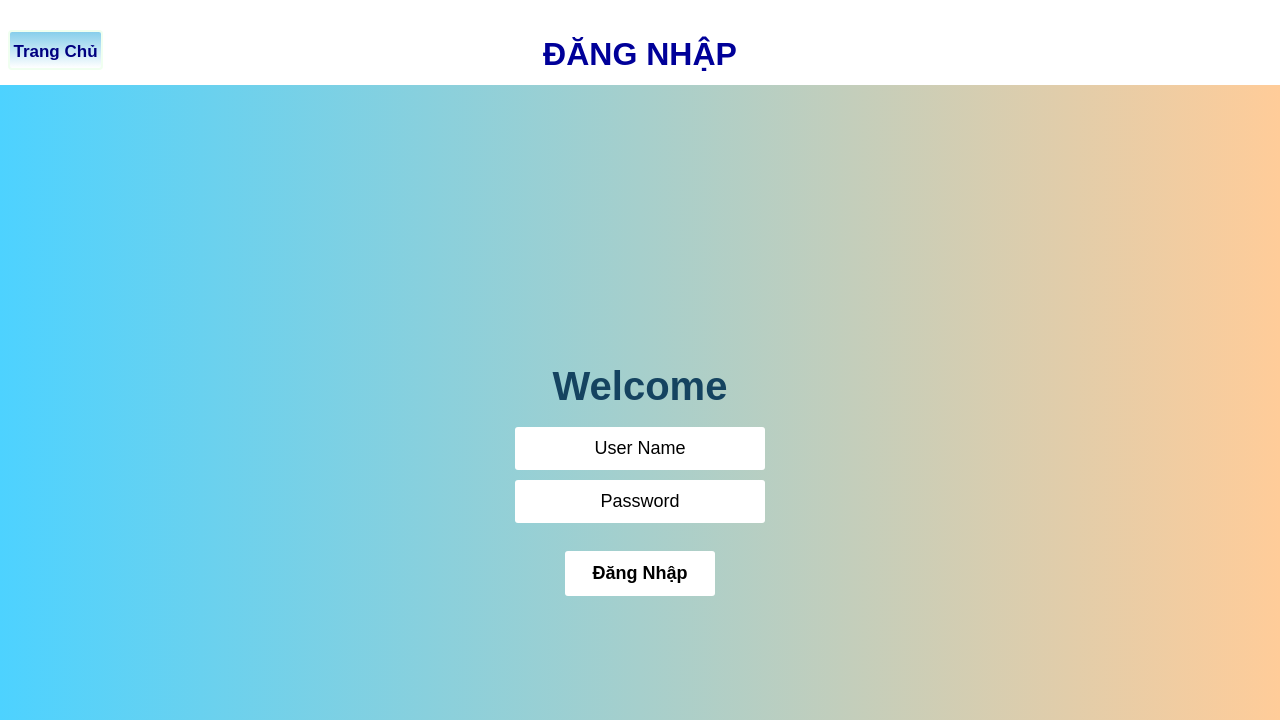
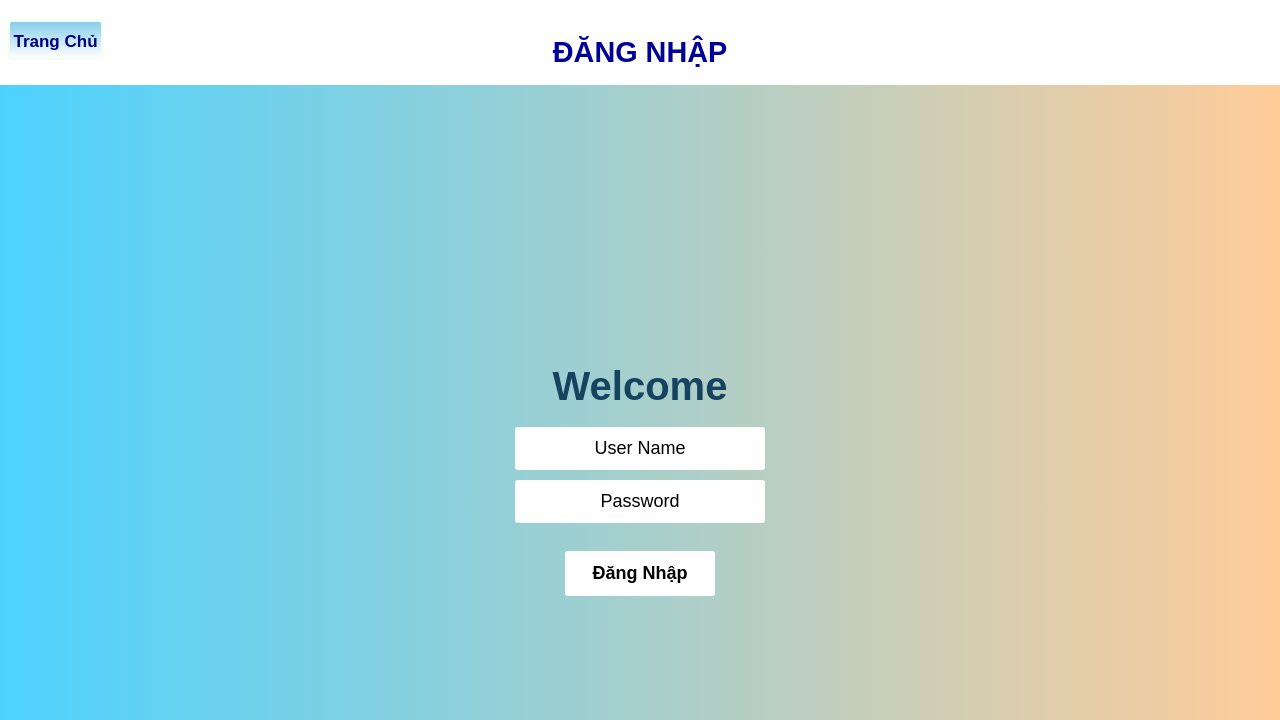
Before and after one commit to muasam/online, a plain HTML site: page ĐĂNG-NHẬP.html in a window 1280 px wide. Shown: the top 720 px of the page. Drawn offline with nearby package versions, Linux system fonts and the light colour scheme.

Commit message:
Update ĐĂNG-NHẬP.html

```diff
--- a/ĐĂNG-NHẬP.html
+++ b/ĐĂNG-NHẬP.html
@@ -41,10 +41,10 @@ header  {
 <body>
 <div align="center">
 
-<a id="Button1" href="https://muasam.github.io/online/index.html" style="position:absolute;left:8px;top:30px;width:95px;height:40px;z-index:0;">Trang Chủ</a>
+<a id="Button1" href="https://muasam.github.io/online/index.html" style="position:absolute;left:8px;top:20px;width:95px;height:40px;z-index:0;">Trang Chủ</a>
 <br></p>
 <br></p>
-<p style="font-size: 2.0em; color: #000099; font-weight: bold">ĐĂNG NHẬP</p>
+<p style="font-size: 1.8em; color: #000099; font-weight: bold">ĐĂNG NHẬP</p>
 </div>
 
 
```
